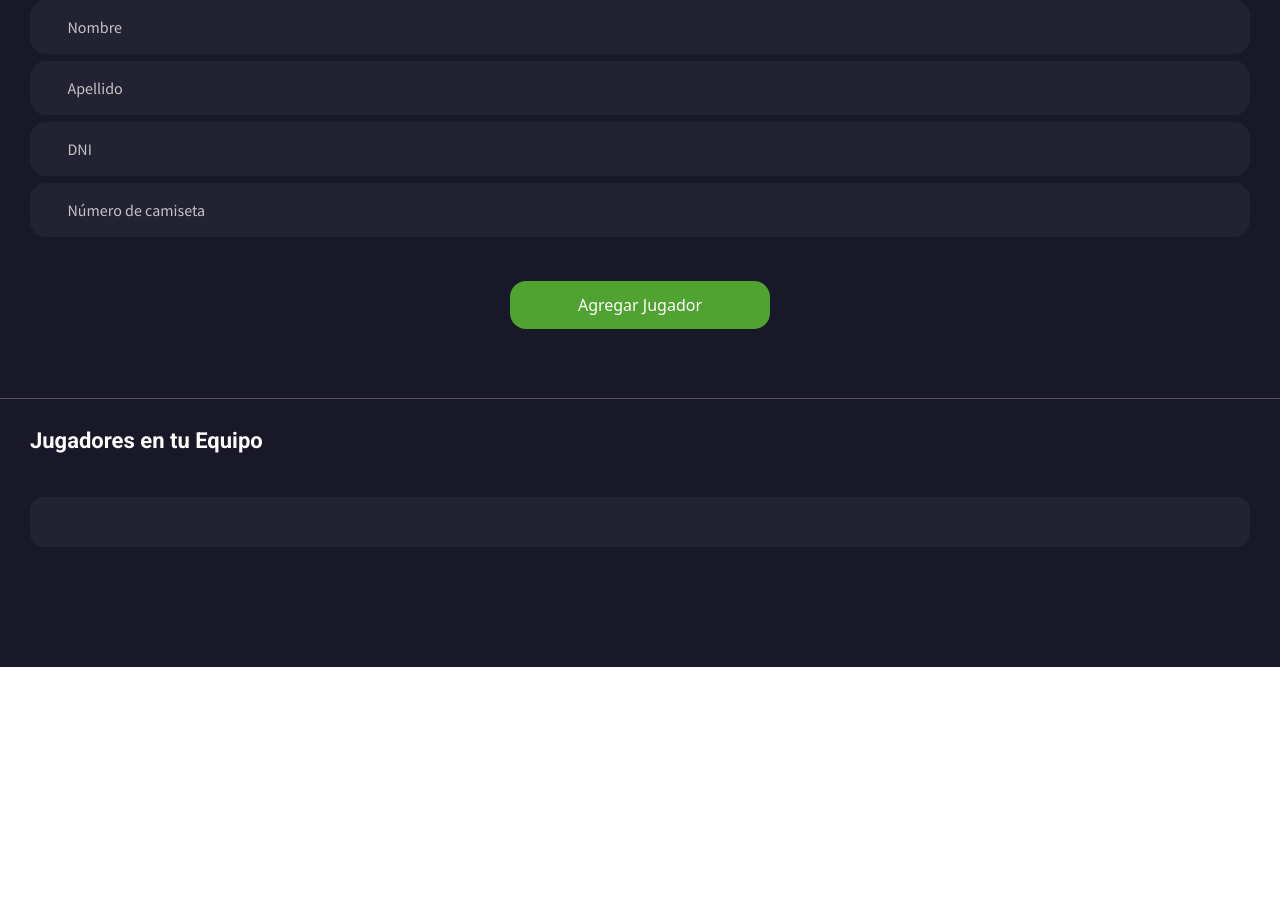
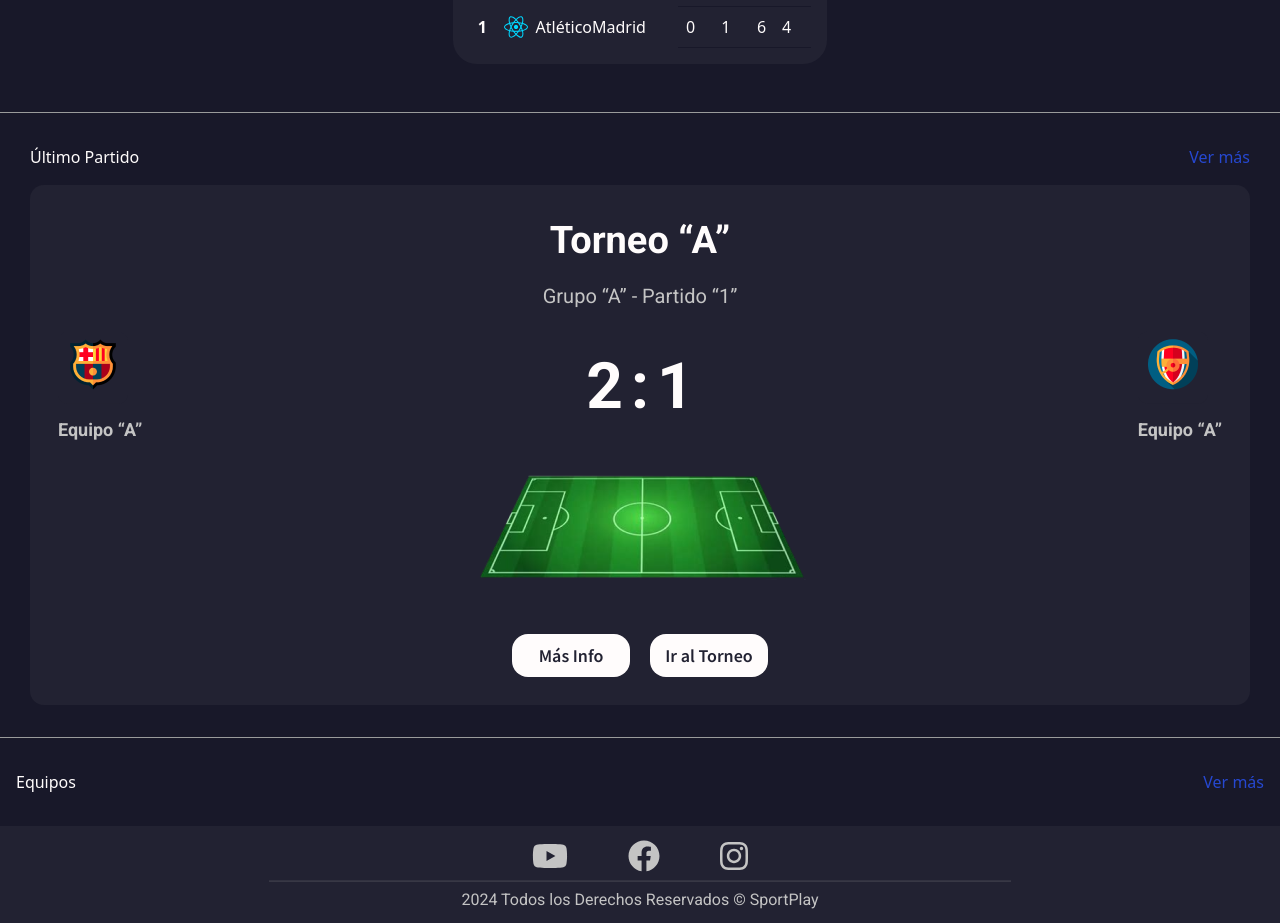
Before and after one commit to valec3/SportPlay, a React (Vite) app: page / in a window 1280 px wide. Shown: the part 260-1183 px from the top of the page. Before the commit the page ends 927 px from the top, so only its background shows below. Built offline with nearby package versions, Linux system fonts and the light colour scheme.

Commit message:
adding the app component code for the add player component

```diff
--- a/src/App.jsx
+++ b/src/App.jsx
@@ -1,10 +1,25 @@
-import Addplayer from './modal/AddPlayer';
+import { BrowserRouter, Route, Routes } from 'react-router-dom';
+import Home from './pages/home/Home';
+
+import Footer from './components/Footer';
 
 function App() {
 	return (
 		<>
 			<div className='flex flex-col min-h-screen bg-primary text-base-100'>
-				<Addplayer />
+				{/* header */}
+
+				<main className=''>
+					<BrowserRouter>
+						<Routes>
+							<Route path='/' element={<Home />} />
+						</Routes>
+					</BrowserRouter>
+
+					{/* <main className=' px-[30px] space-y-4 text-base-100 md:px-[45px] min-h-screen'> */}
+				</main>
+				{/* footer */}
+				<Footer />
 			</div>
 		</>
 	);
```
